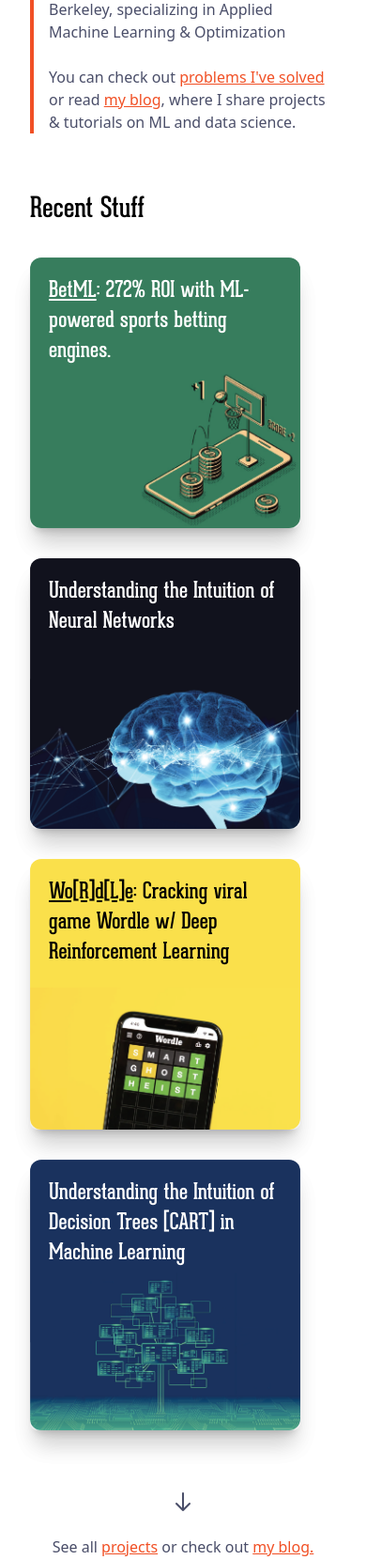
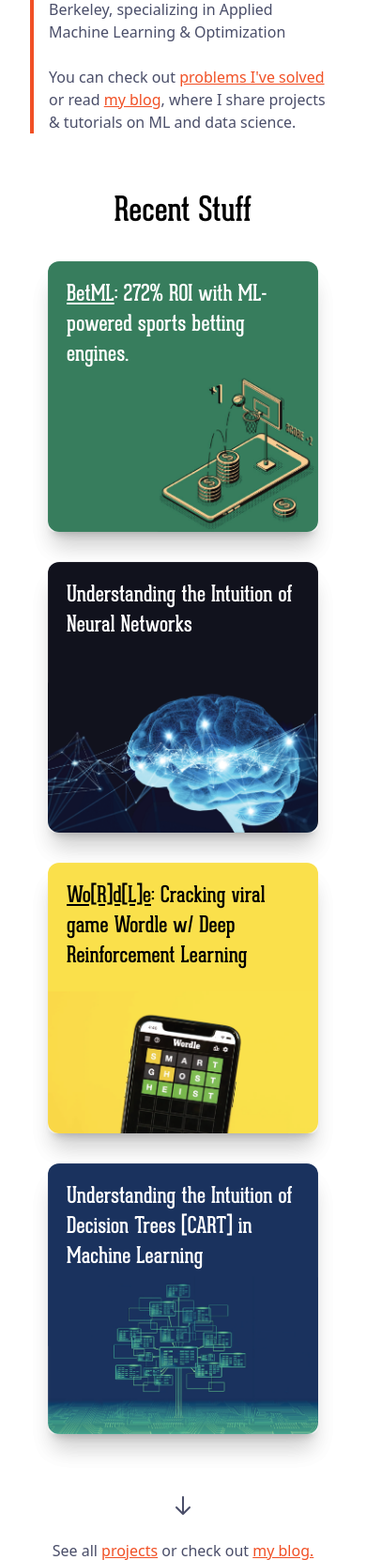
Before and after one commit to bennettcolecohen/bcc-portfolio, a FastAPI app: page / in a window 390 px wide. Shown: the part 398-2058 px from the top of the page at 94% size. Run offline with FastAPI, Linux system fonts and the light colour scheme; style sheets or scripts are compiled from the project's sources.

Commit message:
centering

```diff
--- a/templates/index.html
+++ b/templates/index.html
@@ -72,33 +72,33 @@
             </div>
         </div>
 
-        <div class="mt-16 md:mt-32 text-3xl md:text-5xl font-prim">Recent Stuff</div>
+        <div class="text-center md:text-left mt-16 md:mt-32 text-4xl md:text-5xl font-prim">Recent Stuff</div>
         <!-- <div class="h-2 w-12 bg-sea text-center rounded-full"></div> -->
 
 
        <div class="mt-8 flex gap-x-8 gap-y-8 flex-wrap">
-            <div class="w-72 h-72 flex-grow-0 flex-shrink-0 rounded-lg shadow-xl backdrop:cursor-pointer duration-300 ease-in-out transition-transform transform hover:-translate-y-2">
+            <div class="mx-auto md:mx-0  w-72 h-72 flex-grow-0 flex-shrink-0 rounded-lg shadow-xl backdrop:cursor-pointer duration-300 ease-in-out transition-transform transform hover:-translate-y-2">
                 <img class="object-fill w-72 h-72 shadow-xl rounded-xl z-10" src="static/public/blog-images/betml-background.png" alt="BetML: 272% ROI with ML-powered sports betting engines.">
                 <span class="absolute left-0 top-0 z-30 mt-3 ml-3 px-2 py-2 font-prim text-white text-2xl">
                     <u>BetML</u>: 272% ROI with ML-powered sports betting engines.
                 </span>
             </div>
 
-            <div class="w-72 h-72 flex-grow-0 flex-shrink-0 rounded-lg shadow-xl backdrop:cursor-pointer duration-300 ease-in-out transition-transform transform hover:-translate-y-2">
+            <div class="mx-auto md:mx-0  w-72 h-72 flex-grow-0 flex-shrink-0 rounded-lg shadow-xl backdrop:cursor-pointer duration-300 ease-in-out transition-transform transform hover:-translate-y-2">
                 <img class="object-fill w-72 h-72 shadow-xl rounded-xl z-10" src="static/public/blog-images/nn-background.png" alt="BetML: 272% ROI with ML-powered sports betting engines.">
                 <span class="absolute left-0 top-0 z-30 mt-3 ml-3 px-2 py-2 font-prim text-white text-2xl">
                     Understanding the Intuition of Neural Networks
                 </span>
             </div>
 
-            <div class="w-72 h-72 flex-grow-0 flex-shrink-0 rounded-lg shadow-xl backdrop:cursor-pointer duration-300 ease-in-out transition-transform transform hover:-translate-y-2">
+            <div class="mx-auto md:mx-0 w-72 h-72 flex-grow-0 flex-shrink-0 rounded-lg shadow-xl backdrop:cursor-pointer duration-300 ease-in-out transition-transform transform hover:-translate-y-2">
                 <img class="object-fill w-72 h-72 shadow-xl rounded-xl z-10" src="static/public/blog-images/wordle-background.png" alt="BetML: 272% ROI with ML-powered sports betting engines.">
                 <span class="absolute left-0 top-0 z-30 mt-3 ml-3 px-2 py-2 font-prim text-prim text-2xl">
                     <u>Wo[R]d[L]e</u>: Cracking viral game Wordle w/ Deep Reinforcement Learning
                 </span>
             </div>
 
-            <div class="w-72 h-72 flex-grow-0 flex-shrink-0 rounded-lg shadow-xl backdrop:cursor-pointer duration-300 ease-in-out transition-transform transform hover:-translate-y-2">
+            <div class="mx-auto md:mx-0 w-72 h-72 flex-grow-0 flex-shrink-0 rounded-lg shadow-xl backdrop:cursor-pointer duration-300 ease-in-out transition-transform transform hover:-translate-y-2">
                 <img class="object-fill w-72 h-72 shadow-xl rounded-xl z-10" src="static/public/blog-images/dt-background.png" alt="BetML: 272% ROI with ML-powered sports betting engines.">
                 <span class="absolute left-0 top-0 z-30 mt-3 ml-3 px-2 py-2 font-prim text-white text-2xl">
                     Understanding the Intuition of Decision Trees [CART] in Machine Learning
```
